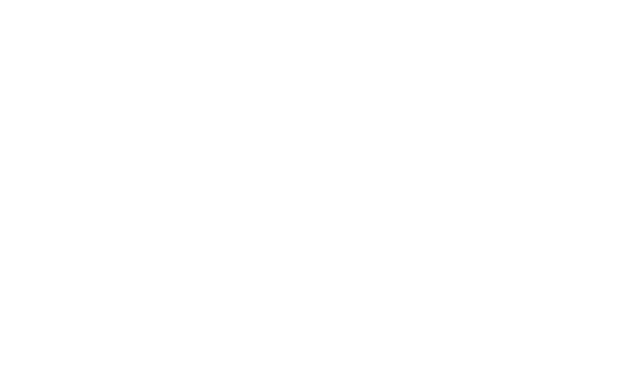
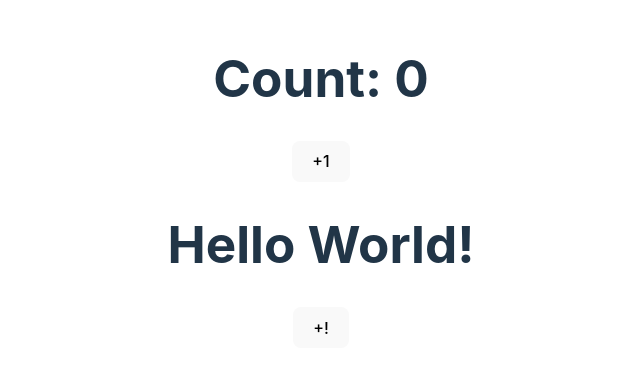
Before and after one commit to bartduisters/vuejs-tutorial, a Vue app: page /#/declarative-rendering in a window 1280 px wide. Before the commit this address had no page. Shown: the part 218-590 px from the top of the page, without its empty margins (319-959 px from the left). Built offline with nearby package versions, Linux system fonts and the light colour scheme.

Commit message:
feat: declarative rendering tutorial

```diff
--- /dev/null
+++ b/src/components/Tutorial/DeclarativeRendering.vue
@@ -0,0 +1,17 @@
+<script setup lang="ts">
+import { reactive, ref } from "vue";
+
+const counter = reactive({
+  count: 0,
+});
+
+const message = ref("Hello World!");
+</script>
+
+<template>
+  <h1>Count: {{ counter.count }}</h1>
+  <button @click="counter.count++">+1</button>
+
+  <h1>{{ message }}</h1>
+  <button @click="message += '!'">+!</button>
+</template>
--- a/src/main.ts
+++ b/src/main.ts
@@ -7,6 +7,7 @@
 const routes = [
   { path: "/", component: Home },
   { path: '/getting-started', component: () => import('./components/Tutorial/GettingStarted.vue') },
+  { path: '/declarative-rendering', component: () => import('./components/Tutorial/DeclarativeRendering.vue') },
 ];
 
 const router = createRouter({
```
